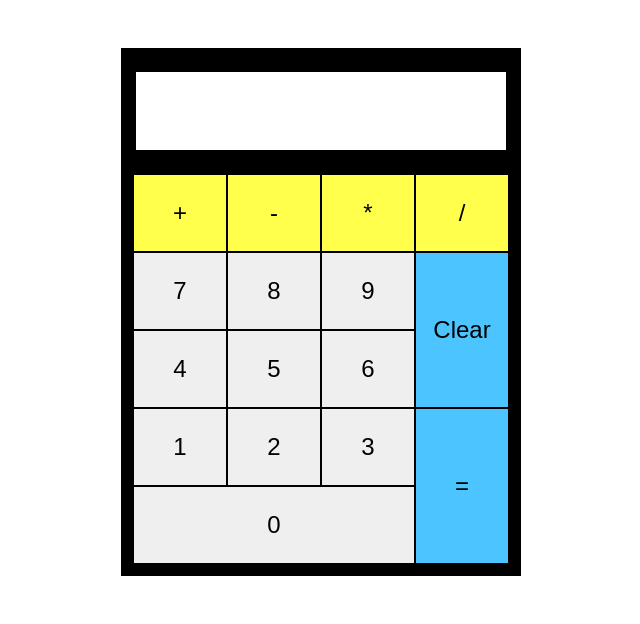
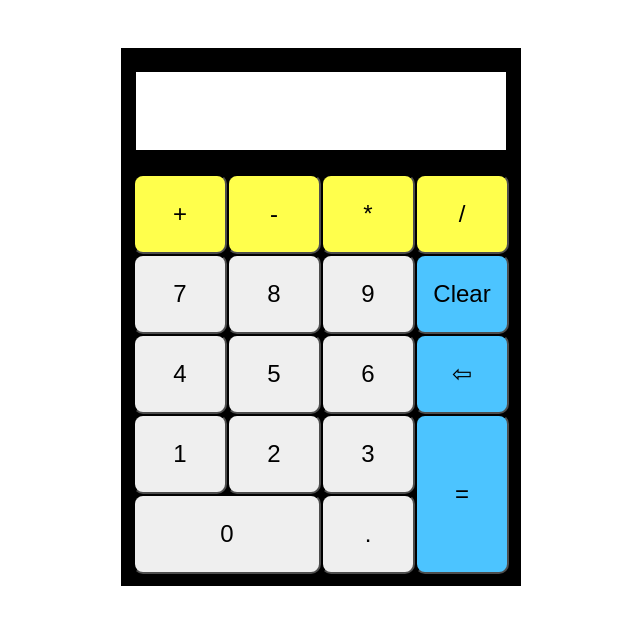
Before and after one commit to FriFeb/odin-calculator, a plain HTML site: page index.html in a window 1280 px wide. Shown: the whole page, without its empty margins (319-959 px from the left). Drawn offline with Linux system fonts and the light colour scheme.

Commit message:
style: add btns effects / floating point and backspace

```diff
--- a/index.html
+++ b/index.html
@@ -31,10 +31,12 @@
               <li><button class="digit digit-3">3</button></li>
               <li><button class="digit digit-2">2</button></li>
               <li><button class="digit digit-1">1</button></li>
+              <li><button class="digit dot">.</button></li>
               <li><button class="digit digit-0">0</button></li>
             </ul>
             <div class="bottom-side-buttons">
               <button class="clear">Clear</button>
+              <button class="erase">⇦</button>
               <button class="equal">=</button>
             </div>
           </div>
--- a/style.css
+++ b/style.css
@@ -9,7 +9,20 @@ ul {
 }
 
 button {
-  border: 1px solid;
+  border: 2px solid;
+  border-bottom-color: hsl(0, 0%, 30%);
+  border-right-color: hsl(0, 0%, 30%);
+  border-radius: 10px;
+}
+
+button:active {
+  background-color: white;
+  transform: translate(1px, 1px);
+}
+
+button.active {
+  background-color: white;
+  transform: translate(1px, 1px);
 }
 
 .container {
@@ -43,6 +56,7 @@ button {
 .buttons {
   display: flex;
   flex-direction: column;
+  background-color: black;
 }
 
 .operators {
@@ -71,12 +85,17 @@ button {
 }
 
 .digits > * {
-  flex: 33%;
+  flex: 30%;
 }
 
 .digit {
   padding: 1rem;
   width: 100%;
+}
+
+.digits > :nth-last-child(2) {
+  flex: 0;
+  flex-basis: calc(100% / 3);
 }
 
 .bottom-side-buttons {
@@ -86,6 +105,10 @@ button {
 }
 
 .bottom-side-buttons > * {
-  flex: 50%;
+  flex: auto;
   background-color: hsl(200, 100%, 65%);
 }
+
+.equal {
+  flex: 0 1 50%;
+}
```
